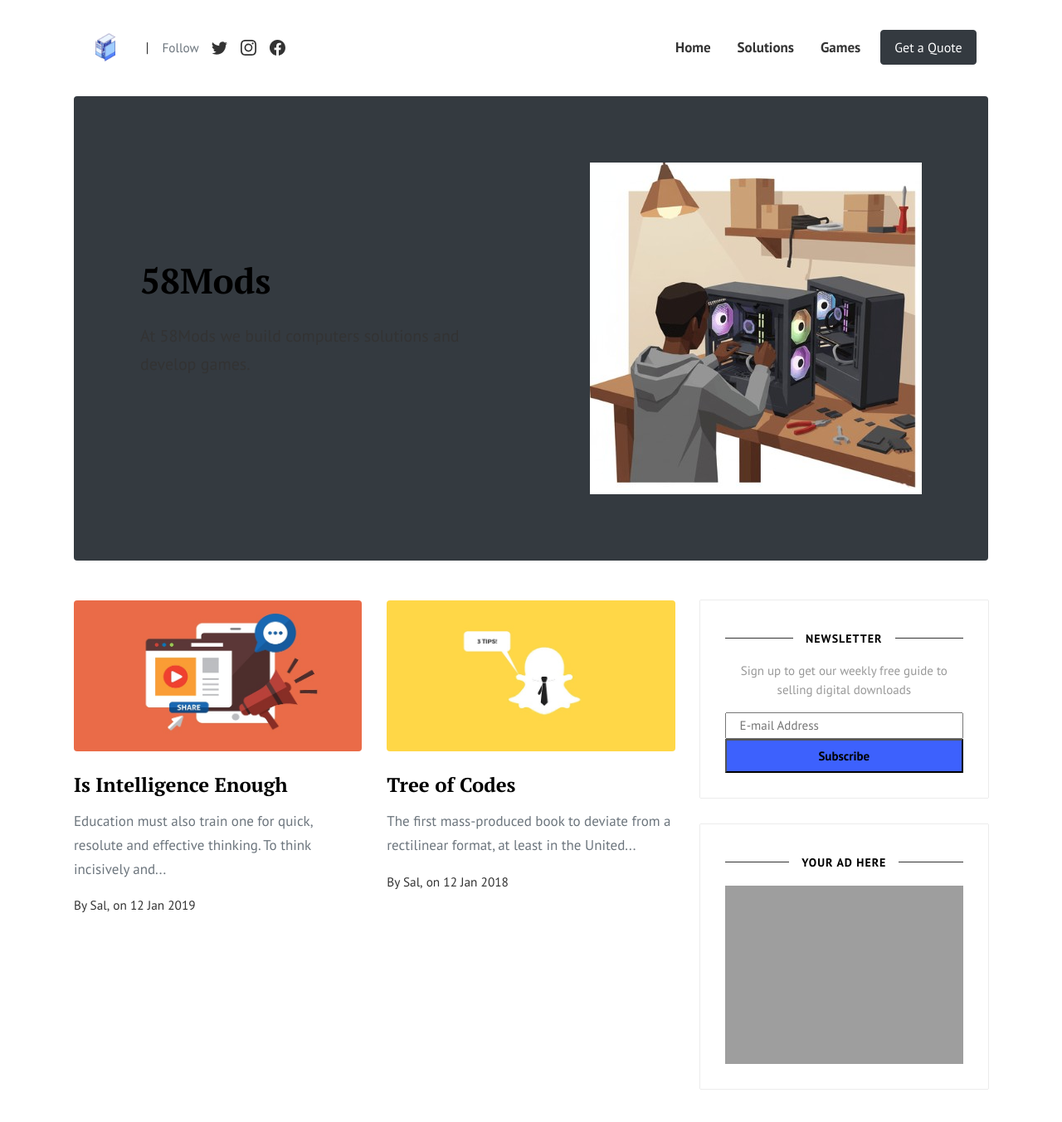
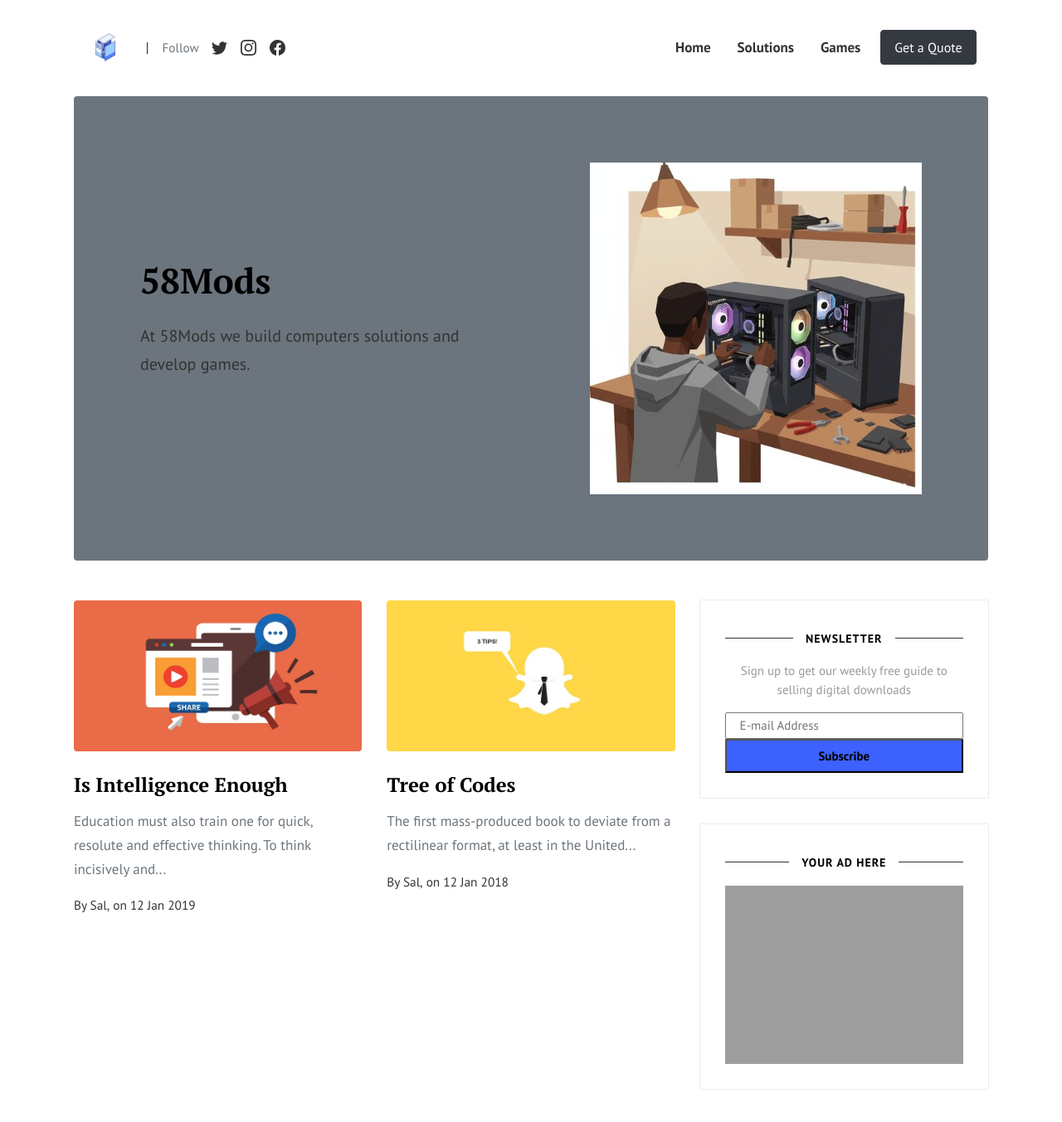
Before and after one commit to KariukiJonathan/58mods, a Jekyll site: the page built from index.html, in a window 1280 px wide and 1400 px high. Shown: the top 1353 px of the window at 83% size. Built offline with Jekyll 4.4.1, drawn with Linux system fonts in a browser that asks for light colours; the list of posts is cut into pages by our own code; comment, search, counter and statistics services are not loaded.

Commit message:
Update theme.scss

```diff
--- a/assets/css/theme.scss
+++ b/assets/css/theme.scss
@@ -135,7 +135,7 @@ small, .small {
 /* Pages
 ================================================== */
 .hero {
-    background: #343a40;
+    background: #6c757d;
     padding: 5rem 5rem;
 }
 
```
